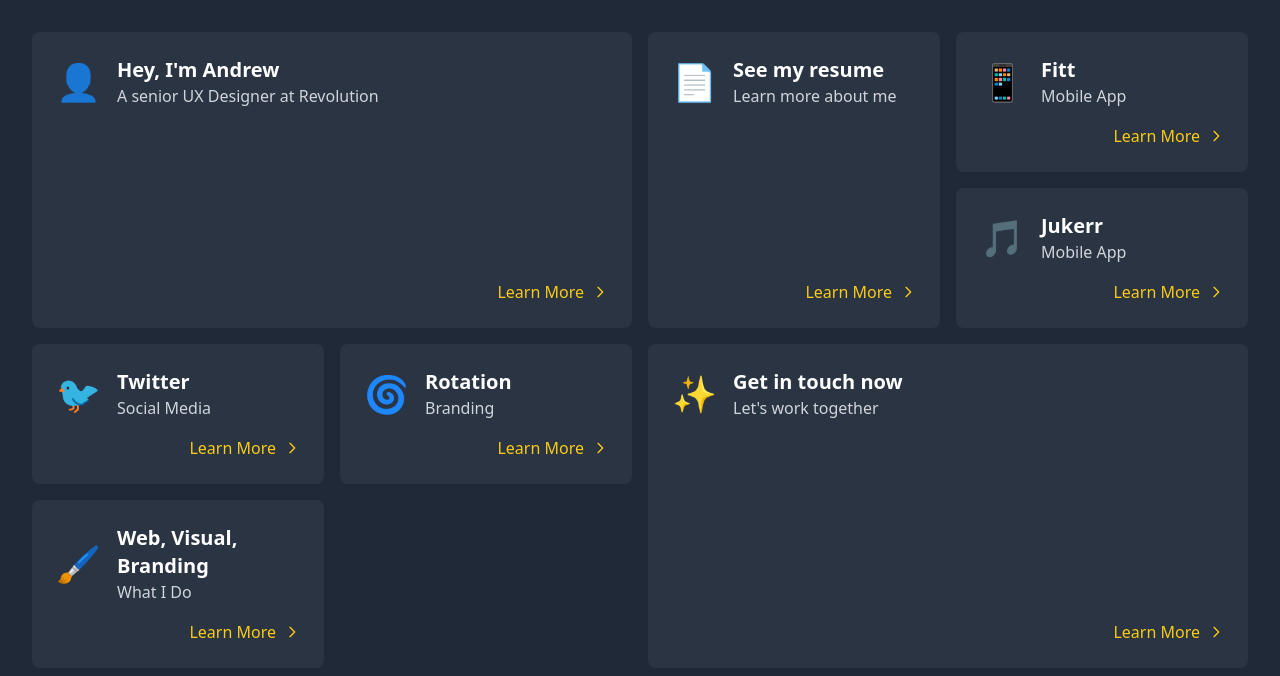
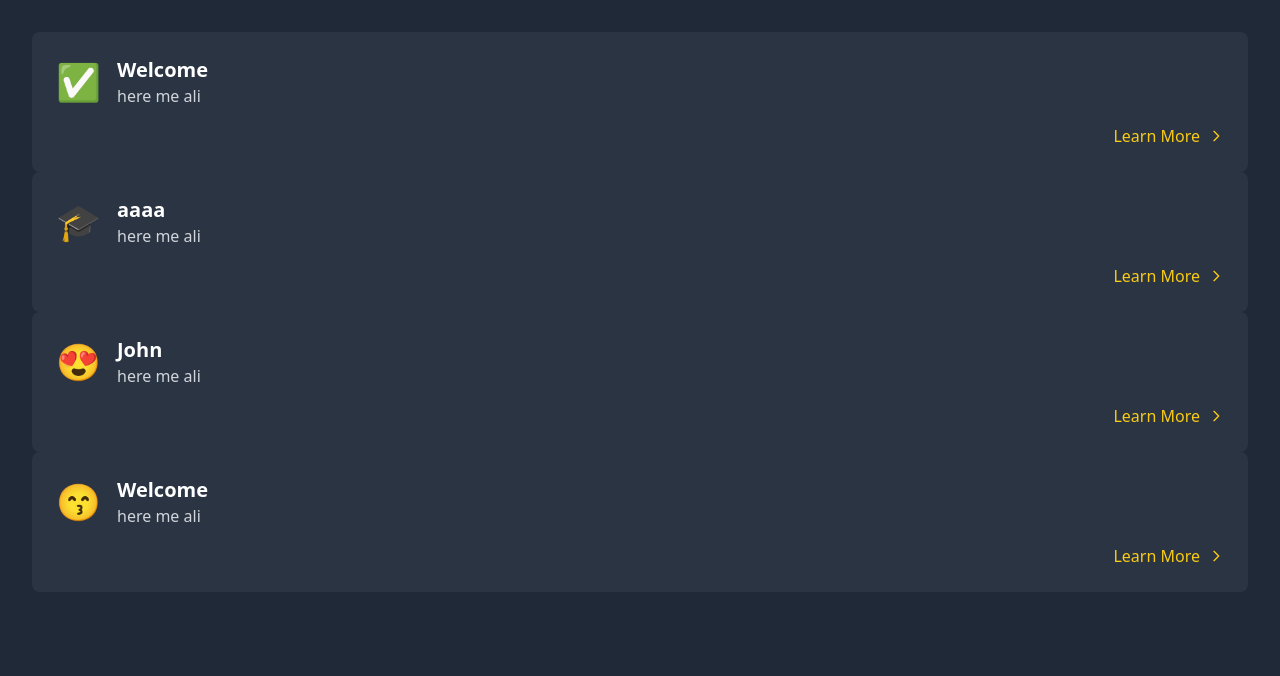
Before and after one commit to alimty/ali-mengutay-com, a Next.js app: page / in a window 1280 px wide. Shown: the top 676 px of the page. Built offline with nearby package versions, Linux system fonts and the light colour scheme.

Commit message:
new card comp

```diff
--- /dev/null
+++ b/app/components/Card.tsx
@@ -0,0 +1,47 @@
+import React from 'react';
+
+interface CardParams{
+  size: "s" | "m" | "l" | "xl"
+  title: string
+  subtitle: string
+  onclick: ()=> void
+  icon: any
+
+}
+
+
+
+export default function Card({size, title, subtitle, onclick, icon}:CardParams) {
+
+  let sizeClasses = {
+    s:'col-span-1 row-span-1',
+    m:'col-span-1 row-span-2',
+    l: 'col-span-2 row-span-3',
+    xl:'col-span-2 row-span-4'
+
+  };
+
+
+  return (
+    <div className={`bg-gray-700 bg-opacity-50 p-6 rounded-lg flex flex-col justify-between ${sizeClasses[size]}`}>
+      <div className="flex items-center space-x-4">
+        <div className="text-4xl">
+          {icon}
+        </div>
+        <div>
+          <h2 className="text-xl font-bold">{title}</h2>
+          <p className="text-gray-300">{subtitle}</p>
+        </div>
+      </div>
+      <div className="mt-4 flex justify-end">
+        <button className="text-yellow-400 hover:underline flex items-center" >
+          <span>Learn More</span>
+          <svg className="w-4 h-4 ml-2" fill="none" stroke="currentColor" viewBox="0 0 24 24" xmlns="http://www.w3.org/2000/svg">
+            <path strokeLinecap="round" strokeLinejoin="round" strokeWidth={2} d="M9 5l7 7-7 7" />
+          </svg>
+        </button>
+      </div>
+    </div>
+  );
+
+}
--- a/app/page.tsx
+++ b/app/page.tsx
@@ -1,6 +1,6 @@
 import React from 'react';
 import ContactForm from './components/ContactForm';
-import Cards from './components/Cards';
+import Card from './components/Card';
 import Profile from './components/Profile';
 import Layout from './layout';
 
@@ -10,7 +10,10 @@ const Home: React.FC = () => {
       <div className="bg-gray-800 backdrop-opacity-25 min-h-screen text-white">
         <div className="container mx-auto p-8">
           {/* Cards component here */}
-          <Cards/>
+          <Card size='m' title='Welcome' subtitle='here me ali' onclick={()=>{console.log("here XXX")}} icon={"✅"} />
+          <Card size='s' title='aaaa' subtitle='here me ali' onclick={()=>{console.log("here XXX")}} icon={"🎓"} />
+          <Card size='xl' title='John' subtitle='here me ali' onclick={()=>{console.log("here XXX")}} icon={"😍"} />
+          <Card size='s' title='Welcome' subtitle='here me ali' onclick={()=>{console.log("here XXX")}} icon={"😙"} />
           {/* Cards component here */}
           {/* <Profile />
           <ContactForm /> */}
```
